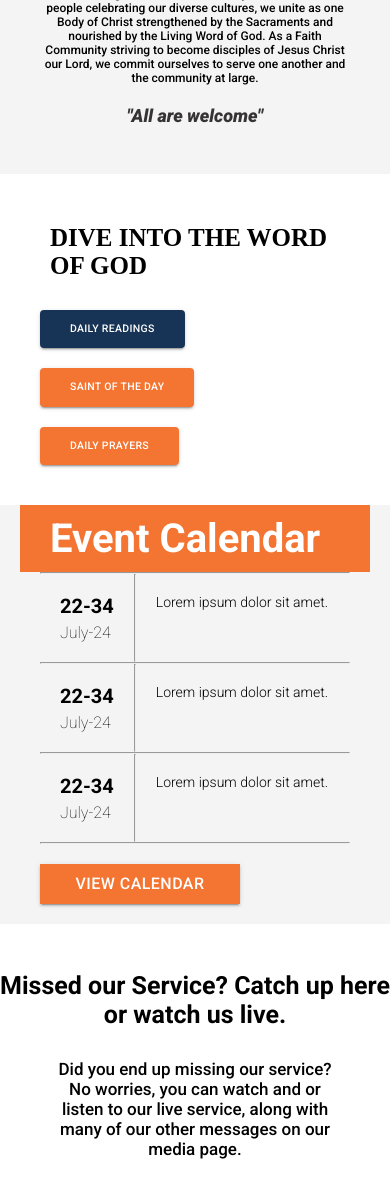
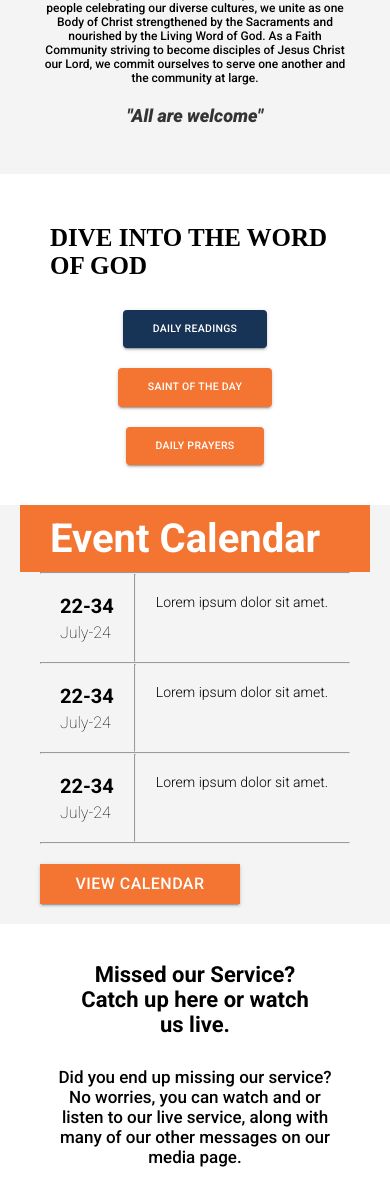
Before and after one commit to marville001/caweb, a React (Create React App) app: page / in a window 390 px wide. Shown: the part 1093-2273 px from the top of the page. Built offline with nearby package versions, Linux system fonts and the light colour scheme.

Commit message:
Responsiveness update

```diff
--- a/src/styles/home.scss
+++ b/src/styles/home.scss
@@ -124,6 +124,11 @@
     text-transform: uppercase;
   }
   .wbtns {
+    @include phone{
+      display: flex;
+      flex-direction: column;
+      align-items: center;
+    }
     .wbtn {
       margin: 10px;
       padding: 10px 30px;
@@ -298,6 +303,10 @@
       width: 400px;
       text-align: center;
       margin: 20px;
+      @include phone{
+        font-size: 22px;
+        width: 80%;
+      }
     }
 
     p {
```
